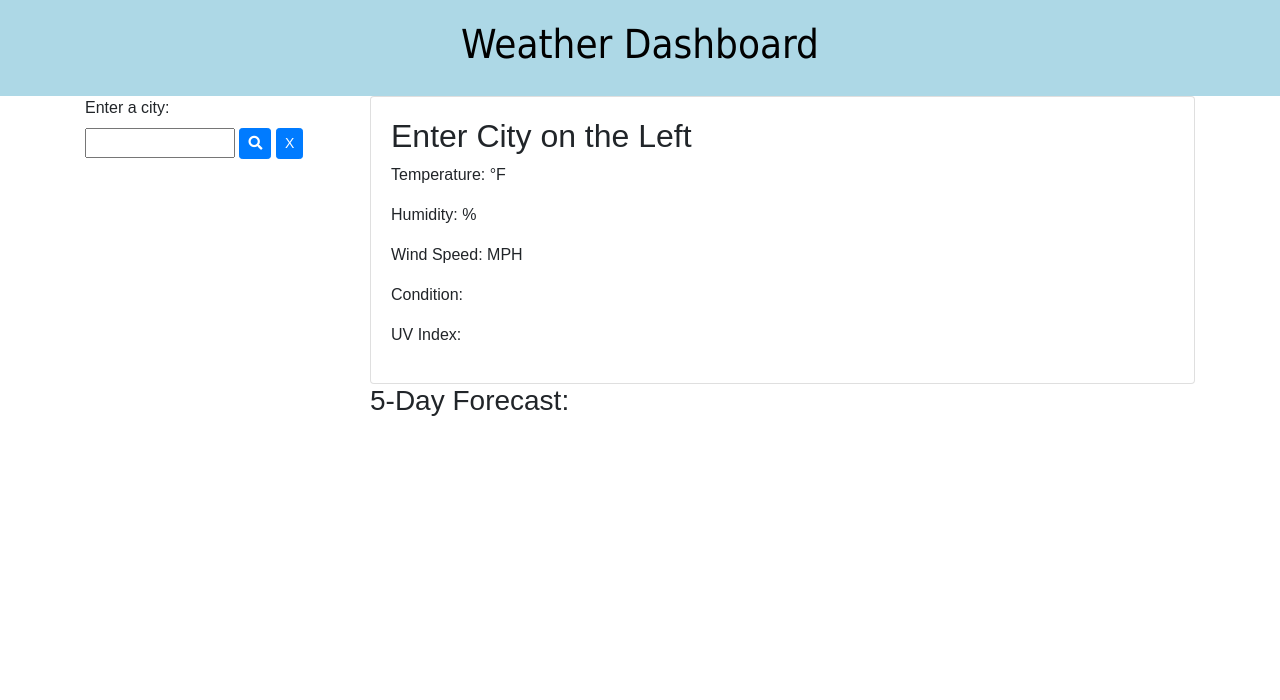
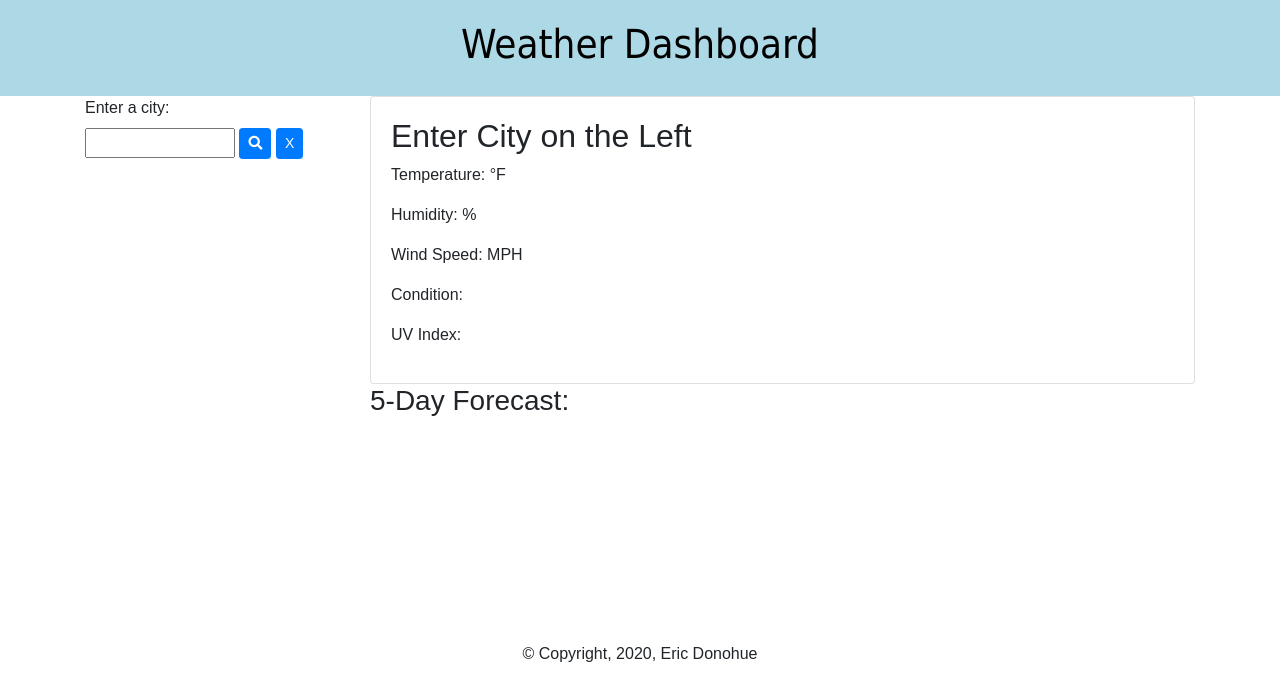
Before and after one commit to edonohue8/weather-dashboard, a plain HTML site: page index.html in a window 1280 px wide. Drawn offline with nearby package versions, Linux system fonts and the light colour scheme.

Commit message:
added footer with styling

```diff
--- a/index.html
+++ b/index.html
@@ -61,7 +61,17 @@
 
   </main>
 
-  <!-- My JavaScript -->
+<br><br><br><br><br><br><br><br><br>
+
+  <!-- My footer -->
+
+  <footer class="footer">
+    <section>
+      <article>&#169; Copyright, 2020, Eric Donohue</article>
+    </section>
+  </footer>
+
+  <!-- My JavaScript & JQuery -->
   <script src="https://code.jquery.com/jquery-3.4.1.min.js"></script>
   <script src="https://cdnjs.cloudflare.com/ajax/libs/moment.js/2.24.0/moment.min.js"></script>
   <script src="script.js"></script>
--- a/style.css
+++ b/style.css
@@ -33,3 +33,9 @@ header {
       flex-direction: column;
     }
   }
+
+/* Footer styling */
+
+.footer {
+  text-align: center;
+}
```
